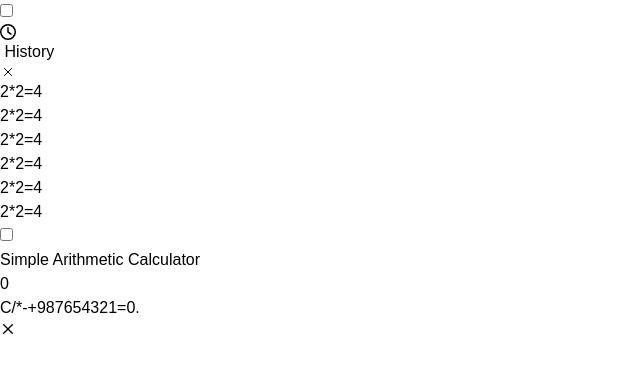
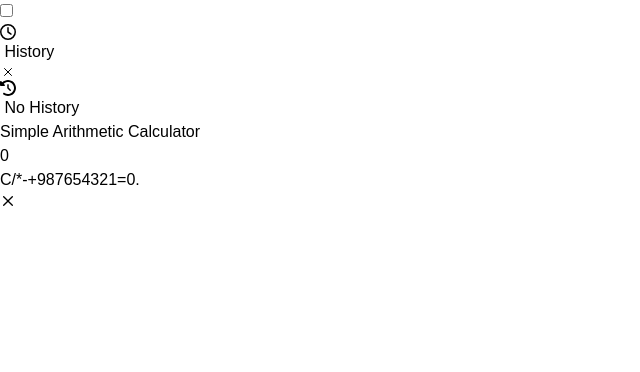
Before and after one commit to prakashraja-0723/Nezuware_Internship_Task, a React (Vite) app in the folder task_02-calculator/: page / in a window 1280 px wide. Shown: the top 372 px of the page, without its empty margins (0-640 px from the left). Built offline with nearby package versions, Linux system fonts and the light colour scheme.

Commit message:
task 2 completed

```diff
--- a/task_02-calculator/package.json
+++ b/task_02-calculator/package.json
@@ -10,8 +10,10 @@
     "preview": "vite preview"
   },
   "dependencies": {
+    "@reduxjs/toolkit": "^2.2.7",
     "react": "^18.3.1",
-    "react-dom": "^18.3.1"
+    "react-dom": "^18.3.1",
+    "react-redux": "^9.1.2"
   },
   "devDependencies": {
     "@eslint/js": "^9.9.0",
--- a/task_02-calculator/src/components/CalcHistory.jsx
+++ b/task_02-calculator/src/components/CalcHistory.jsx
@@ -3,13 +3,15 @@ import { FaRegClock } from "react-icons/fa6";
 import { IoCloseOutline } from "react-icons/io5";
 import CalcHistoryBtn from "../ui/CalcHistoryBtn.jsx";
 import CalcHistorySideBar from "../ui/CalcHistorySideBar.jsx";
+import useCalculator from "../hooks/UseCalculator.jsx";
 
 const CalcHistory = () => {
+  const {input,clear} = useCalculator()
   return (
     <>
       <div className="drawer">
         <CalcHistoryBtn />
-        <CalcHistorySideBar />
+        <CalcHistorySideBar input={input} clear={clear}/>
       </div>
     </>
   );
--- a/task_02-calculator/src/hooks/UseCalculator.jsx
+++ b/task_02-calculator/src/hooks/UseCalculator.jsx
@@ -1,4 +1,6 @@
 import { useEffect, useState } from "react";
+import { useDispatch } from "react-redux";
+import { addToHistory } from "../redux/features/calculator_history/calcHistorySlice.js";
 
 const UseCalculator = () => {
   const [input, setInput] = useState("");
@@ -14,72 +16,60 @@ const UseCalculator = () => {
     };
   }, [input]);
 
+  const dispatch = useDispatch();
+
+  const keys = [
+    "*",
+    "/",
+    "+",
+    "-",
+    ".",
+    "0",
+    "1",
+    "2",
+    "3",
+    "4",
+    "5",
+    "6",
+    "7",
+    "8",
+    "9",
+  ];
+  let result;
+
   const handleKeyDown = (event) => {
     if (event.key === "Enter") {
       calculate();
     } else if (event.key === "Escape") {
       clear();
-      setToastMsg([{}]);
     } else if (event.key === "Backspace") {
       setInput(input.slice(0, -1));
-      setToastMsg([{}]);
     } else if (event.key === "0" || (event.key >= 1 && event.key <= 9)) {
       setInput(input + event.key);
-      setToastMsg([{}]);
     } else if (event.key === ".") {
       setInput(input + event.key);
-      setToastMsg([{}]);
     }
     // If the key pressed is a number, add it to the input
-    else if (
-      [
-        "*",
-        "/",
-        "+",
-        "-",
-        ".",
-        "0",
-        "1",
-        "2",
-        "3",
-        "4",
-        "5",
-        "6",
-        "7",
-        "8",
-        "9",
-      ].includes(event.key)
-    ) {
+    else if (keys.includes(event.key)) {
       setInput((prevInput) => prevInput + event.key);
-    }
-    // If the key pressed is a letter, show an error message
-    else if (event.key.match(/[a-zA-Z]/)) {
-      setInput("");
-      setToastMsg([
-        {
-          alert_style: "alert-error",
-          message: "Only Numbers and Arithmetic operators are allowed",
-          toast: true,
-        },
-      ]);
     }
   };
 
   const handleClick = (value) => {
     setInput(input + value);
-    setToastMsg([{}]);
   };
 
   const clear = () => {
     setInput("");
-    setToastMsg([{}]);
   };
 
   const calculate = () => {
     try {
-      setInput(eval(input).toString());
+      result = eval(input).toString();
+      setInput(result);
+      dispatch(addToHistory({ input: input, result }));
     } catch (error) {
-      setInput("");
+      setInput("ERROR");
       setToastMsg([
         {
           alert_style: "alert-error",
@@ -89,30 +79,6 @@ const UseCalculator = () => {
       ]);
     }
   };
-
-  const toggleKeyDown = () => {
-    setIsKeydownEnabled(!isKeydownEnabled);
-    if (!isKeydownEnabled) {
-      setIsKeydownEnabled(!isKeydownEnabled);
-      setToastMsg([
-        {
-          alert_style: "alert-success ",
-          message: "KeyBoard Enabled",
-          toast: true,
-        },
-      ]);
-    } else {
-      setIsKeydownEnabled(!isKeydownEnabled);
-      setToastMsg([
-        {
-          alert_style: "alert-info",
-          message: "KeyBoard Disabled",
-          toast: true,
-        },
-      ]);
-    }
-  };
-  console.log(isKeydownEnabled);
   return {
     input,
     handleClick,
@@ -122,7 +88,7 @@ const UseCalculator = () => {
     toastMsg,
     setToastMsg,
     isKeydownEnabled,
-    toggleKeyDown,
+    result,
   };
 };
 export default UseCalculator;
--- a/task_02-calculator/src/main.jsx
+++ b/task_02-calculator/src/main.jsx
@@ -1,10 +1,14 @@
-import { StrictMode } from 'react'
-import { createRoot } from 'react-dom/client'
-import App from './App.jsx'
-import './index.css'
+import { StrictMode } from "react";
+import { createRoot } from "react-dom/client";
+import App from "./App.jsx";
+import "./index.css";
+import { Provider } from "react-redux";
+import store from "./redux/store.js";
 
-createRoot(document.getElementById('root')).render(
+createRoot(document.getElementById("root")).render(
   <StrictMode>
-    <App />
+    <Provider store={store}>
+      <App />
+    </Provider>
   </StrictMode>,
-)
+);
--- a/task_02-calculator/src/pages/page.jsx
+++ b/task_02-calculator/src/pages/page.jsx
@@ -31,16 +31,6 @@ const Calculator = () => {
           className={`fixed top-8 right-8 font-barlow-condensed transition-all duration-300 ease-in-out z-50`}
         >
           <CalcHistory />
-          <div className="form-control w-64 absolute right-0 top-20">
-            <label className="label cursor-pointer">
-              <input
-                type="checkbox"
-                className="toggle toggle-accent"
-                checked={isKeydownEnabled}
-                onChange={toggleKeyDown}
-              />
-            </label>
-          </div>
         </div>
         <CalcFrame>
           <CalcDisplay input={input} handleKeyDown={handleKeyDown} isKeydownEnabled={isKeydownEnabled}/>
--- /dev/null
+++ b/task_02-calculator/src/redux/features/calculator_history/calcHistorySlice.js
@@ -0,0 +1,28 @@
+import { createSlice } from "@reduxjs/toolkit";
+
+const loadFromHistory = () => {
+  const getHistory = localStorage.getItem("calculator_history");
+  return getHistory ? JSON.parse(getHistory) : [];
+};
+
+const saveToHistory = (state) => {
+  localStorage.setItem("calculator_history", JSON.stringify(state));
+};
+
+const calcHistorySlice = createSlice({
+  name: "calc_history",
+  initialState: loadFromHistory(),
+  reducers: {
+    addToHistory: (state, action) => {
+      state.push(action.payload);
+      saveToHistory(state);
+    },
+    clearHistory: (state, action) => {
+      state.length = 0;
+      localStorage.removeItem("calculator_history");
+    },
+  },
+});
+
+export const { addToHistory, clearHistory } = calcHistorySlice.actions;
+export default calcHistorySlice.reducer;
--- /dev/null
+++ b/task_02-calculator/src/redux/store.js
@@ -0,0 +1,10 @@
+import { configureStore } from "@reduxjs/toolkit";
+import calculatorReducer from "./features/calculator_history/calcHistorySlice.js";
+
+const store = configureStore({
+  reducer: {
+    calc_history: calculatorReducer,
+  },
+});
+
+export default store;
--- a/task_02-calculator/src/ui/CalcButtons.jsx
+++ b/task_02-calculator/src/ui/CalcButtons.jsx
@@ -1,4 +1,5 @@
 import React from 'react'
+import {MdOutlineArrowBack} from "react-icons/md";
 
 const CalcButtons = ({handleClick,clear,calculate}) => {
 	const btn_styles = `btn text-3xl btn-primary rounded-xl px-6 min-h-16 shadow-inner shadow-accent`;
--- a/task_02-calculator/src/ui/CalcHistoryBtn.jsx
+++ b/task_02-calculator/src/ui/CalcHistoryBtn.jsx
@@ -6,7 +6,6 @@ const CalcHistoryBtn = () => {
 		<>
 			<input id="my-drawer" type="checkbox" className="drawer-toggle"/>
 			<div className="drawer-content">
-				{/* Page content here */}
 				<label
 					htmlFor="my-drawer"
 					className="btn btn-primary drawer-button rounded-md"
--- a/task_02-calculator/src/ui/CalcHistorySideBar.jsx
+++ b/task_02-calculator/src/ui/CalcHistorySideBar.jsx
@@ -1,7 +1,20 @@
-import React from 'react'
-import {IoCloseOutline} from "react-icons/io5";
+import React from "react";
+import { IoCloseOutline } from "react-icons/io5";
+import { useDispatch, useSelector } from "react-redux";
+import { RiDeleteBin6Fill } from "react-icons/ri";
+import { clearHistory } from "../redux/features/calculator_history/calcHistorySlice.js";
+import { FaClockRotateLeft } from "react-icons/fa6";
 
-const CalcHistorySideBar = () => {
+const CalcHistorySideBar = ({ input,clear }) => {
+  const history = useSelector((state) => state.calc_history);
+  const dispatch = useDispatch();
+
+  const calc = history.length === 0;
+  const deleteHistory = () => {
+    clear();
+    dispatch(clearHistory());
+  };
+  console.log(calc);
   return (
     <>
       <div className="drawer-side">
@@ -10,35 +23,47 @@ const CalcHistorySideBar = () => {
           aria-label="close sidebar"
           className="drawer-overlay"
         ></label>
-				<ul className="menu bg-base-200 text-base-content min-h-full w-80 p-4 pt-16 flex flex-col gap-4">
+        <ul className="menu bg-base-200 text-base-content min-h-full w-80 p-4 pt-20 flex flex-col gap-4">
           <label
             htmlFor="my-drawer"
             aria-label="close sidebar"
             className="drawer-overlay text-2xl absolute top-4 right-8 btn hover:bg-transparent rounded-full aspect-square p-0 text-primary-content "
           >
-						<IoCloseOutline/>
+            <IoCloseOutline />
           </label>
-					<li>
-						<a>2*2=4</a>
+          {!calc &&
+            <button
+              className=" btn-accent absolute top-4 left-8 btn rounded-full aspect-square p-0 text-white text-3xl"
+              onClick={deleteHistory}
+            >
+              <RiDeleteBin6Fill />
+            </button>
+          }
+          {calc && (
+            <li
+              className={`absolute top-1/2 -translate-y-1/2 w-fit pl-8 hover:bg-transparent text-primary-content`}
+            >
+              <span className={`text-3xl`}>
+                <FaClockRotateLeft />
+                &nbsp;No History
+              </span>
             </li>
-					<li>
-						<a>2*2=4</a>
+          )}
+          {history.map((item, index) => (
+            <li key={index} className={`text-lg overflow-y-scroll`}>
+              <a
+                className={`flex flex-col items-end w-full text-wrap font-barlow-semi-condensed text-xl`}
+              >
+                {item.input}
+                <span className={`text-white font-barlow text-3xl`}>
+                  {item.result}
+                </span>
+              </a>
             </li>
-					<li>
-						<a>2*2=4</a>
-					</li>
-					<li>
-						<a>2*2=4</a>
-					</li>
-					<li>
-						<a>2*2=4</a>
-					</li>
-					<li>
-						<a>2*2=4</a>
-					</li>
+          ))}
         </ul>
       </div>
     </>
-	)
-}
-export default CalcHistorySideBar
+  );
+};
+export default CalcHistorySideBar;
```
Also changed, not shown: 1 other file (tests, documents, lock files or other folders). Lines whose indentation alone changed are shown as unchanged.
